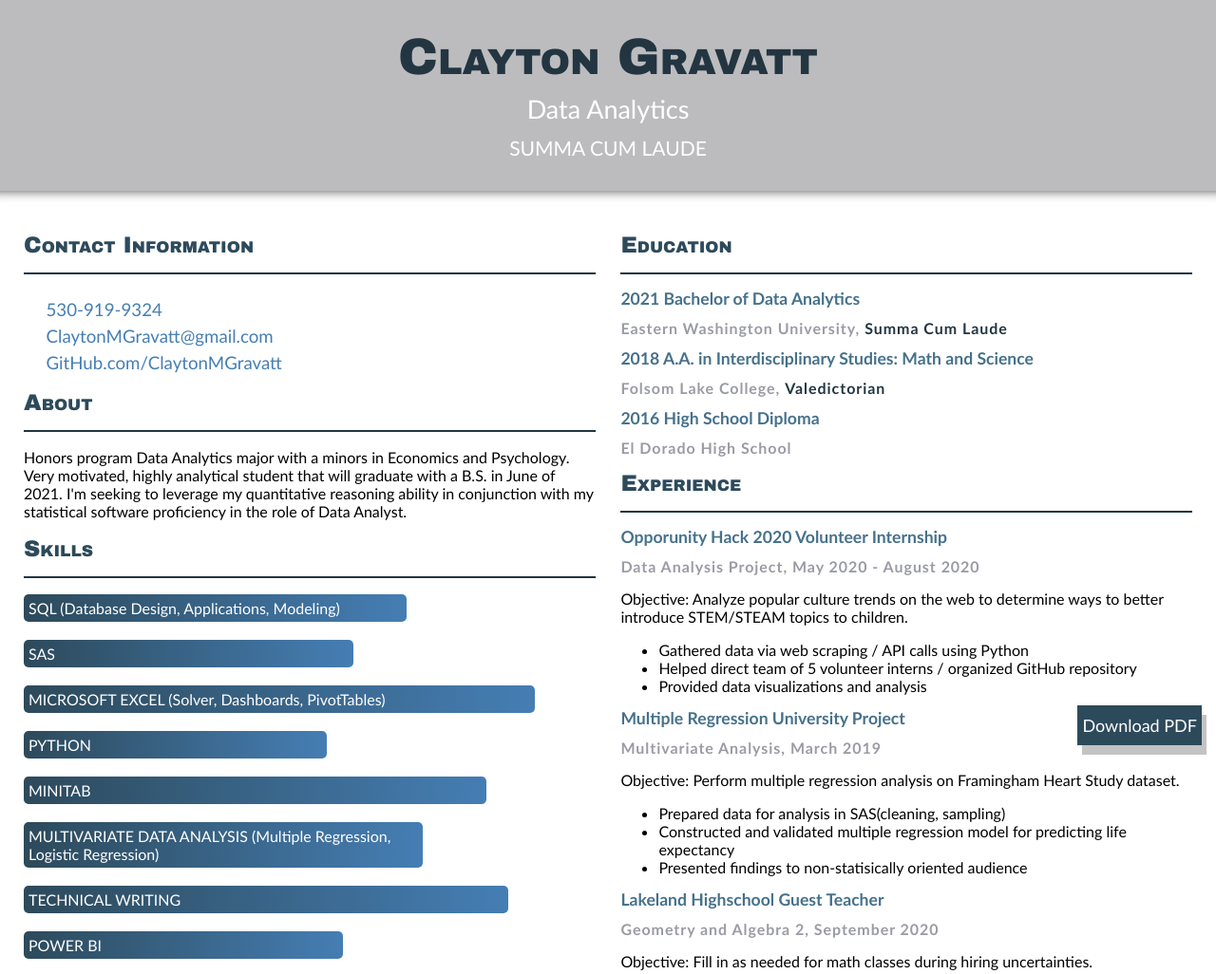
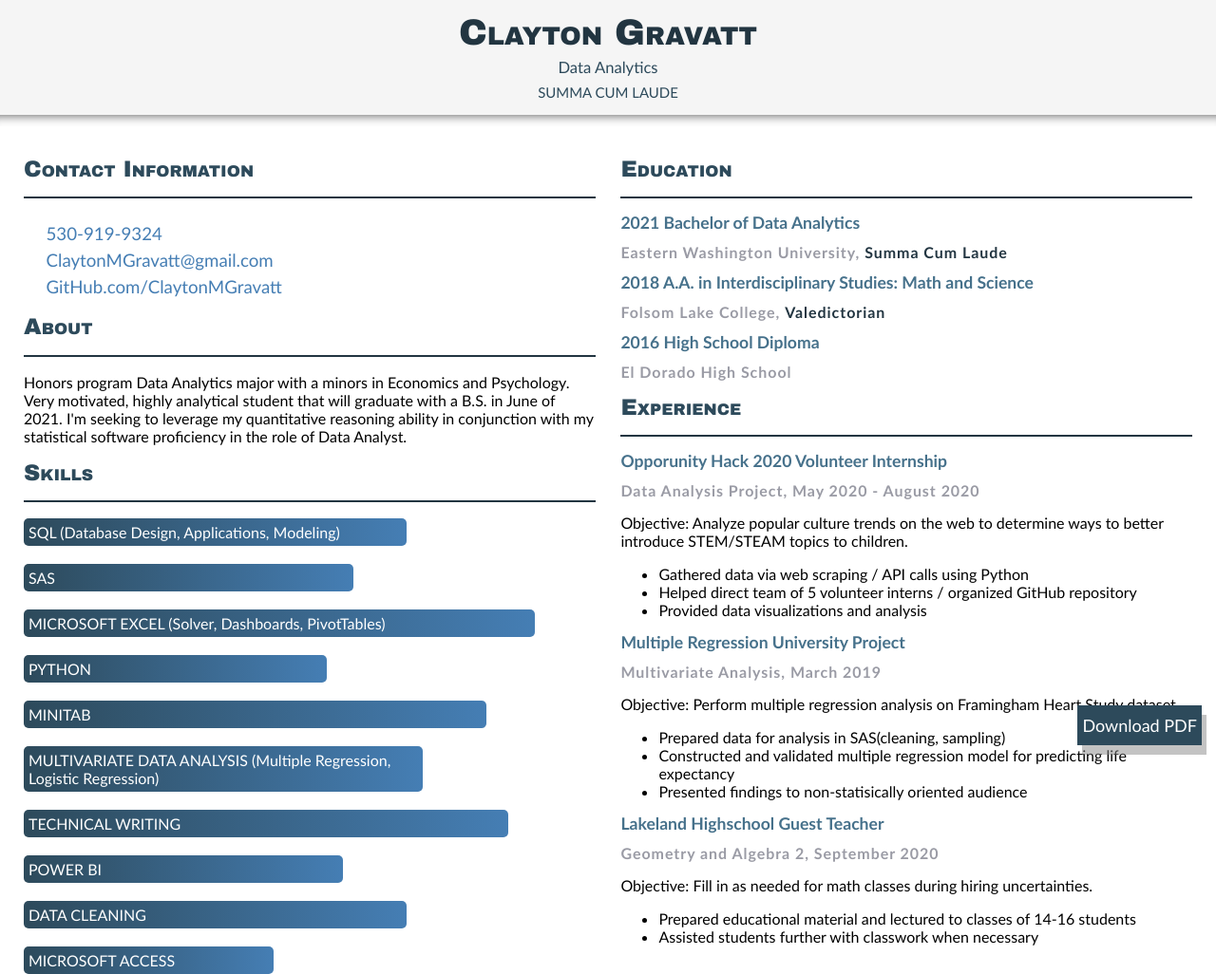
Before and after one commit to claytonmgravatt/claytonmgravatt.github.io, a plain HTML site: page index.html in a window 1280 px wide. Shown: the top 1026 px of the page at 95% size. Drawn offline with Linux system fonts and the light colour scheme.

Commit message:
Update stylesheet.css

```diff
--- a/stylesheet.css
+++ b/stylesheet.css
@@ -61,17 +61,21 @@ h2{
 /* Intro (name, major, gpa) styles */
 .intro{
   text-align: center;
-  font-size: large;
+  font-size: .8em;
   line-height: 0.5em;
-  background-color: var(--lightgray);
-  color: white;
+  background-color: whitesmoke;
+  color: var(--slateblue);
   margin-bottom: -16px;
-  padding: 20px;
+  padding: 5px;
 }
 
 .intro h1{
   font-size: 3em;
   color: var(--darkblue);
+}
+
+.intro h2{
+  font-size: 1.3em;
 }
 
 .intro-divider{
```
